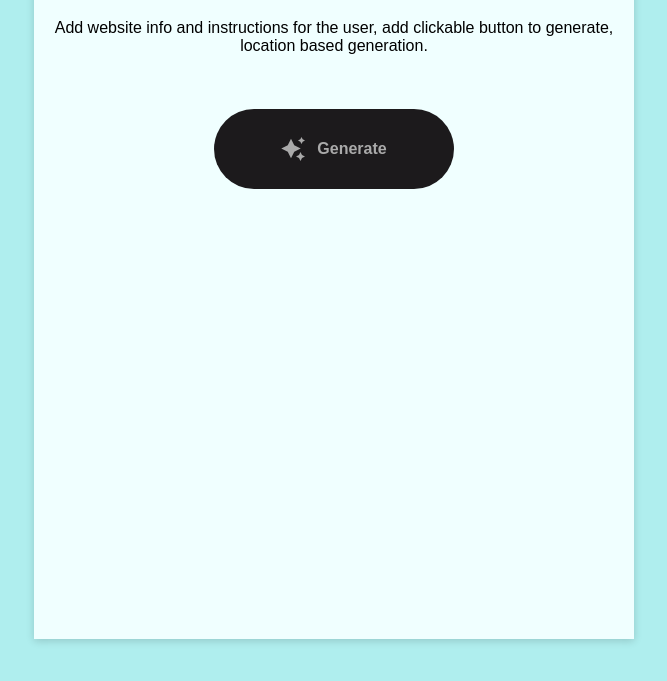
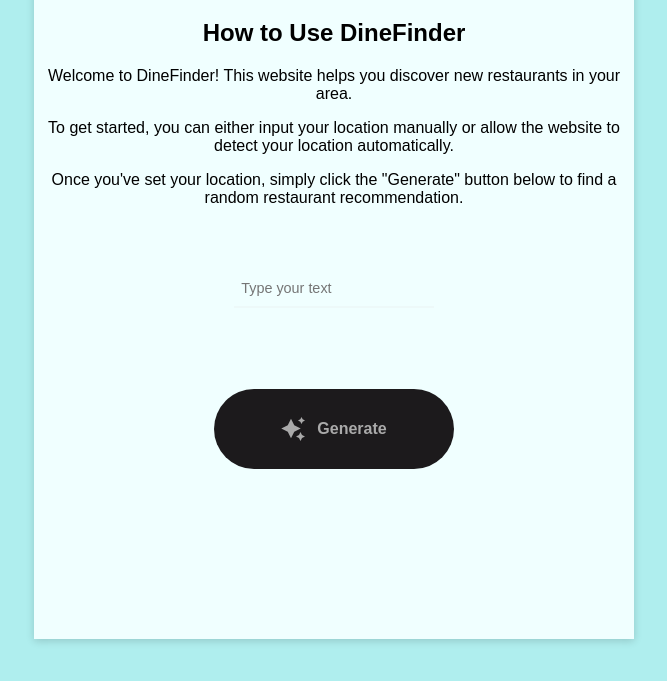
Before and after one commit to exile1217/CISC-4900, a plain HTML site: page index.html in a window 1280 px wide. Shown: the part 111-792 px from the top of the page, without its empty margins (306-973 px from the left). Drawn offline with Linux system fonts and the light colour scheme.

Commit message:
Added search bar and texts
Added the search bar for the user to enter their location and a couple lines of introduction to our website. Repositioned some of the buttons as well.

```diff
--- a/index.html
+++ b/index.html
@@ -12,8 +12,22 @@
         <div id="heading">
         <h1> DineFinder</h1>
         </div>
-        <p> Add website info and instructions for the user, add clickable button to generate, location based generation.
-        </p>
+
+        <div id="instructions">
+            <h2>How to Use DineFinder</h2>
+            <p>Welcome to DineFinder! This website helps you discover new restaurants in your area.</p>
+            <p>To get started, you can either input your location manually or allow the website to detect your location automatically.</p>
+            <p>Once you've set your location, simply click the "Generate" button below to find a random restaurant recommendation.</p>
+        </div>
+
+        <!-- Text bar -->
+        <div class="search-bar-center">
+        <div class="form">
+            <input class="input" placeholder="Type your text" required="" type="text">
+            <span class="input-border"></span>
+        </div>
+        </div>
+
         <!-- first iteration of the button
         <button id="button" type="button">Generate</button> -->
         <div class="center">
--- a/style.css
+++ b/style.css
@@ -15,6 +15,64 @@
     font-family: 'Nunito',sans-serif;
     background-color:azure;
 }
+
+#instructions {
+  margin-bottom: 20px; /* Add margin-bottom to create space below the instructions */
+}
+
+.form {
+  --width-of-input: 200px;
+  --border-height: 1px;
+  --border-before-color: rgba(221, 221, 221, 0.39);
+  --border-after-color: #5891ff;
+  --input-hovered-color: #4985e01f;
+  position: relative;
+  width: var(--width-of-input);
+ }
+ .search-bar-center {
+  margin: 0;
+  position: absolute;
+  top: 50%; /* Adjust as needed */
+  left: 50%;
+  -ms-transform: translate(-50%, -50%);
+  transform: translate(-50%, -50%);
+ }
+ /* styling of Input */
+ .input {
+  color: black;
+  font-size: 0.9rem;
+  background-color: transparent;
+  width: 100%;
+  box-sizing: border-box;
+  padding-inline: 0.5em;
+  padding-block: 0.7em;
+  border: none;
+  border-bottom: var(--border-height) solid var(--border-before-color);
+ }
+ /* styling of animated border */
+ .input-border {
+  position: absolute;
+  background: var(--border-after-color);
+  width: 0%;
+  height: 2px;
+  bottom: 0;
+  left: 0;
+  transition: 0.3s;
+ }
+ /* Hover on Input */
+ input:hover {
+  background: var(--input-hovered-color);
+ }
+
+ input:focus {
+  outline: none;
+ }
+ /* here is code of animated border */
+ input:focus ~ .input-border {
+  width: 100%;
+ }
+
+
 button {
   border:none;
   background-color:darkslategrey;
@@ -22,7 +80,7 @@
   padding: 15px 32px;
   text-align: center;
   text-decoration: none;
-  display: inline-block;
+  display: incline-block;
   font-size: 16px;
   margin: 4px 2px;
   cursor: pointer;
@@ -83,7 +141,7 @@
 .center {
   margin: 0;
   position: absolute;
-  top: 30%;
+  top: 70%;
   left: 50%;
   -ms-transform: translate(-50%, -50%);
   transform: translate(-50%, -50%);
```
